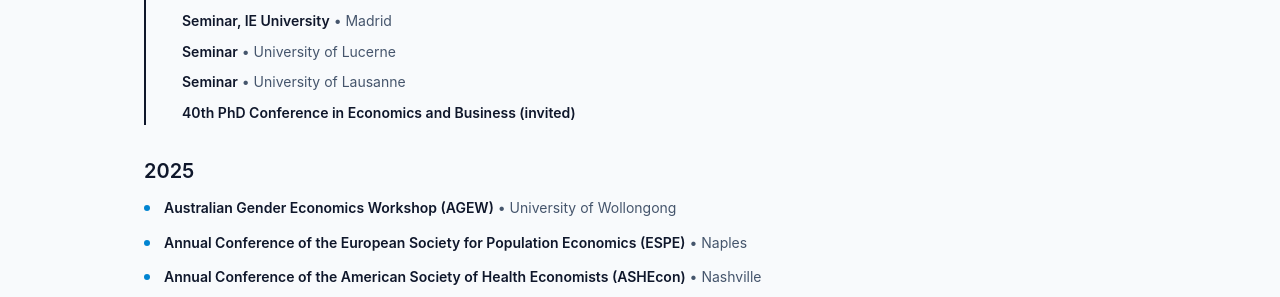
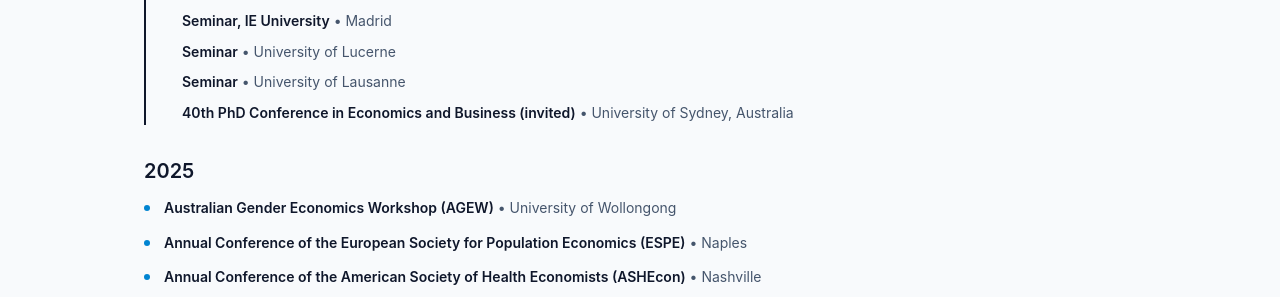
Before and after one commit to repettomartina95-gif/marti-app, a Jekyll site: the page built from seminars.md, in a window 1280 px wide. Shown: the part 405-702 px from the top of the page. Built offline with Jekyll 4.4.1, drawn with Linux system fonts in a browser that asks for light colours.

Commit message:
Add location to 40th PhD Conference (University of Sydney)
Co-Authored-By: Claude Opus 4.7 <noreply@anthropic.com>

```diff
--- a/_data/en.yml
+++ b/_data/en.yml
@@ -129,7 +129,7 @@ seminars:
           location: "University of Lausanne"
           upcoming: true
         - name: "40th PhD Conference in Economics and Business (invited)"
-          location: ""
+          location: "University of Sydney, Australia"
           upcoming: true
 
     - year: "2025"
--- a/cv.md
+++ b/cv.md
@@ -255,7 +255,7 @@ permalink: /cv/
       <div class="space-y-3 text-sm text-slate-800">
         <div>
           <p class="font-semibold">2026</p>
-          <p>Discussant, European Workshop on Econometrics and Health Economics (EWEHE), Vienna; European Health Economics Association (EuHEA) PhD Conference, Nuremberg; Health Organisation, Policy and Economics (HOPE) Seminar, University of Manchester; Seminar, Paris Nanterre University*; Seminar, Centre for Health Economics (CHE), University of York*; Seminar, IE University, Madrid*; Seminar, University of Lucerne*; Seminar, University of Lausanne*; 40th PhD Conference in Economics and Business (invited)*.</p>
+          <p>Discussant, European Workshop on Econometrics and Health Economics (EWEHE), Vienna; European Health Economics Association (EuHEA) PhD Conference, Nuremberg; Health Organisation, Policy and Economics (HOPE) Seminar, University of Manchester; Seminar, Paris Nanterre University*; Seminar, Centre for Health Economics (CHE), University of York*; Seminar, IE University, Madrid*; Seminar, University of Lucerne*; Seminar, University of Lausanne*; 40th PhD Conference in Economics and Business (invited), University of Sydney*.</p>
         </div>
         <div>
           <p class="font-semibold">2025</p>
```
